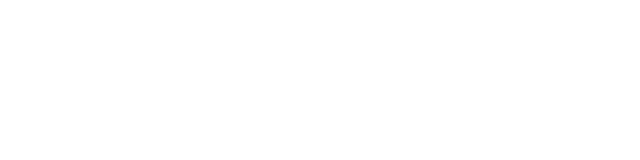
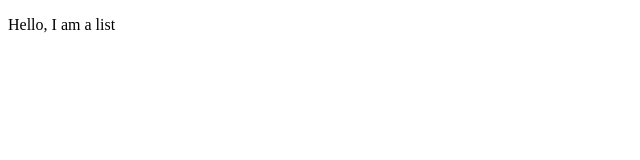
Before and after one commit to AbiHill/rockets-dragons, a React (Create React App) app: page / in a window 1280 px wide. Shown: the top 160 px of the page, without its empty margins (0-640 px from the left). Built offline with nearby package versions, Linux system fonts and the light colour scheme.

Commit message:
project directories set up and start of list component

```diff
--- a/src/App.js
+++ b/src/App.js
@@ -1,8 +1,10 @@
 import React from 'react';
+import Home from './pages/Home/Home';
 
 function App() {
   return (
     <>
+      <Home />
     </>
   );
 }
--- /dev/null
+++ b/src/components/List/List.js
@@ -0,0 +1,11 @@
+import React from 'react';
+
+const List = () => {
+  return(
+    <div>
+      <p>Hello, I am a list</p>
+    </div>
+  )
+}
+
+export default List;
--- /dev/null
+++ b/src/pages/Home/Home.js
@@ -0,0 +1,19 @@
+import React from 'react';
+import List from '../../components/List/List';
+
+class Home extends React.Component {
+  constructor() {
+    super();
+    this.state = {}
+  }
+
+  render() {
+    return (
+      <>
+        <List />
+      </>
+    )
+  }
+}
+
+export default Home;
```
